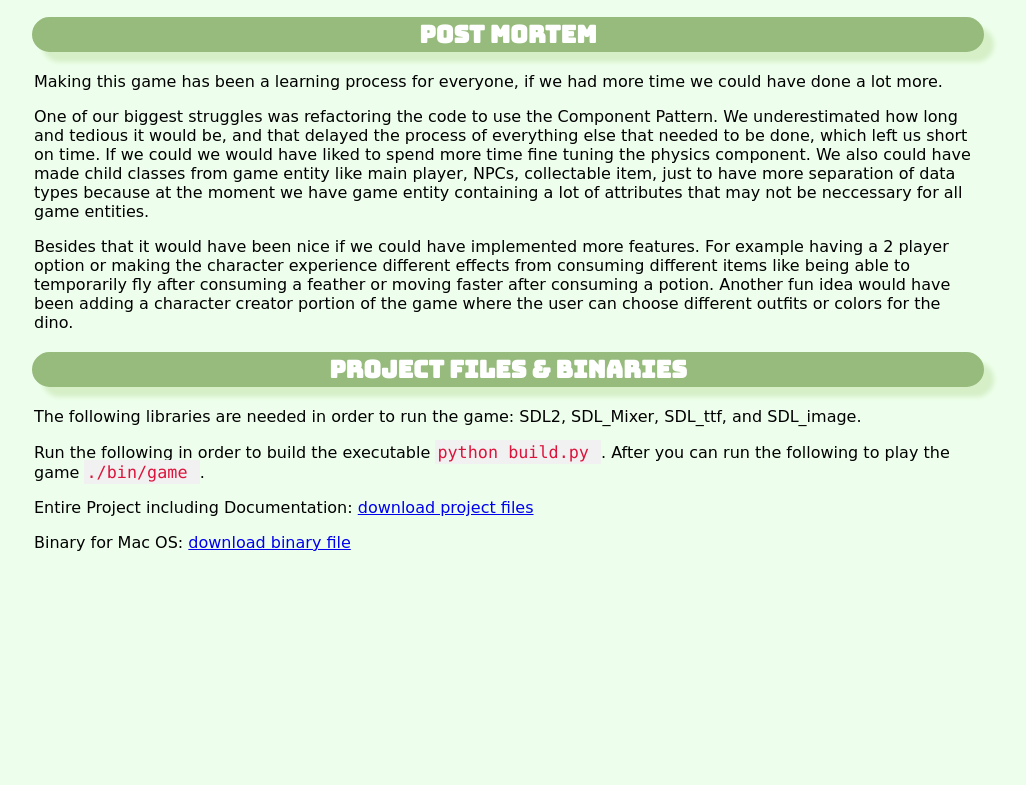
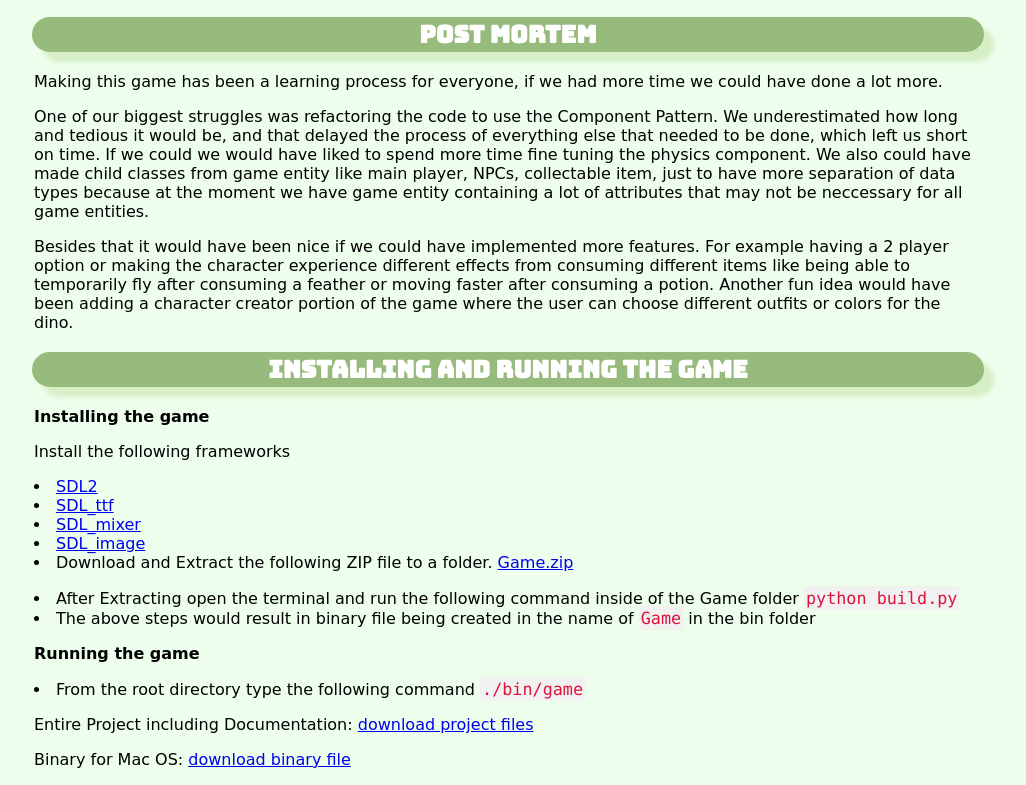
Before and after one commit to jugalj05hi/GoldDiggerDino, a plain HTML site: page index.html in a window 1280 px wide. Shown: the part 1463-2248 px from the top of the page, without its empty margins (132-1158 px from the left). Before the commit the page ends 2031 px from the top, so only its background shows below. Drawn offline with Linux system fonts and the light colour scheme; a web font is replaced by a local one.

Commit message:
Updating instructions to run the game

```diff
--- a/index.html
+++ b/index.html
@@ -82,11 +82,26 @@
 
 
     <div ALIGN=CENTER>
-        <h2> Project Files & Binaries </h2>
+        <h2> Installing and Running the Game </h2>
     </div>
-    <p>The following libraries are needed in order to run the game: SDL2, SDL_Mixer, SDL_ttf, and SDL_image.</p>
-    <p>Run the following in order to build the executable <code> python build.py </code>. After you can run the
-        following to play the game <code> ./bin/game </code> .</p>
+   <p><b>Installing the game</b></p>
+    <p>
+        Install the following frameworks
+
+            <li><a href="https://lazyfoo.net/tutorials/SDL/01_hello_SDL/mac/index.php">SDL2</a></li>
+            <li> <a href="https://www.libsdl.org/projects/SDL_ttf/"> SDL_ttf </a></li>
+            <li> <a href="https://www.libsdl.org/projects/SDL_mixer/">SDL_mixer</a></li>
+            <li><a href= "https://www.libsdl.org/projects/SDL_image/">SDL_image</a></li>
+            <li>Download and Extract the following ZIP file to a folder. <a href="Game.zip">Game.zip</a></p>
+            <li>After Extracting open the terminal and run the following command inside of the Game folder
+                <code> python build.py </code></li>
+            <li>The above steps would result in binary file being created in the name of <code>Game</code> in the bin folder</li>
+
+    </p>
+    <p><b>Running the game</b></p>
+    <p>
+        <li>From the root directory type the following command <code>./bin/game</code></li>
+    </p>
     <p>Entire Project including Documentation: <a href="Game.zip">download project files</a></p>
     <p>Binary for Mac OS: <a href="bin/game">download binary file</a> </p>
 
--- a/styles.css
+++ b/styles.css
@@ -45,6 +45,13 @@ section{
 }
 
 p{
+    margin-left: auto ;
+    margin-right: auto;
+    width: 75%;
+    font-family: 'Baloo Tammudu 2', cursive;
+}
+
+li{
     margin-left: auto;
     margin-right: auto;
     width: 75%;
```
